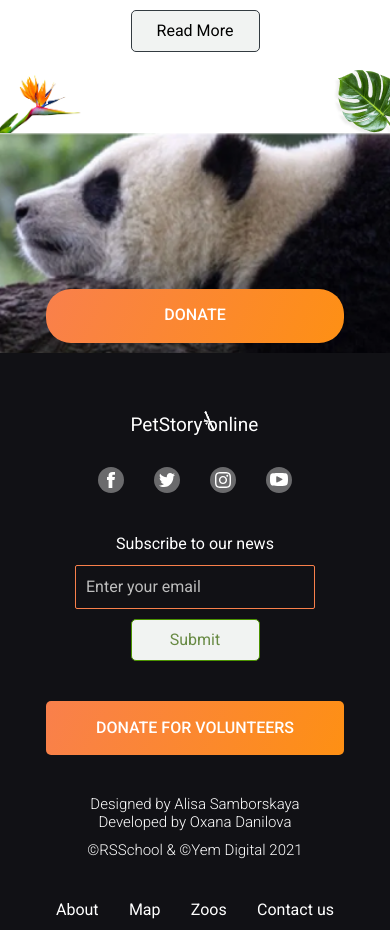
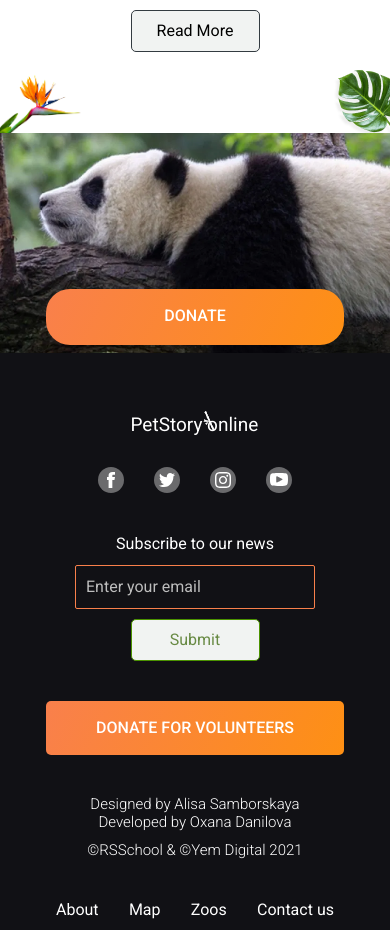
Before and after one commit to OxanaDanilova/online-zoo-ts, a React (Create React App) app: page /panda in a window 390 px wide. Shown: the part 1500-2430 px from the top of the page. Built offline with nearby package versions, Linux system fonts and the light colour scheme.

Commit message:
feat: create DonateSection component

```diff
--- /dev/null
+++ b/src/components/DonateSection/DonateSection.scss
@@ -0,0 +1,63 @@
+.section-donate {
+  height: 390px;
+  width: 100%;
+  display: grid;
+  justify-content: center;
+  grid-area: donate;
+  position: relative;
+  img {
+    object-fit: cover;
+    object-position: center;
+    width: 100%;
+    height: 100%;
+    position: absolute;
+    top: 0;
+    left: 0;
+  }
+}
+
+.donate-btn {
+  margin-top: 276px;
+  width: 298px;
+  height: 3.5rem;
+  display: grid;
+  background: linear-gradient(113.96deg, #f9804b 1.49%, #fe9013 101.44%);
+  border-radius: 1.5rem;
+  font-family: 'Roboto';
+  font-style: normal;
+  font-weight: 500;
+  font-size: 1rem;
+  line-height: 140%;
+  text-align: center;
+  text-transform: uppercase;
+  color: #ffffff;
+  text-decoration: none;
+  align-items: center;
+  z-index: 2;
+}
+
+@media only screen and (max-width: 980px) {
+  .section-donate {
+    height: 293px;
+  }
+
+  .donate-btn {
+    margin-top: 199px;
+  }
+}
+
+@media only screen and (max-width: 625px) {
+  .section-donate {
+    height: 220px;
+  }
+
+  .donate-btn {
+    margin-top: 156px;
+  }
+}
+
+@media only screen and (max-width: 550px) {
+  .section-donate > img {
+    object-position: -9rem;
+  }
+}
--- /dev/null
+++ b/src/components/DonateSection/DonateSection.tsx
@@ -0,0 +1,20 @@
+import React from 'react';
+
+import './DonateSection.scss';
+
+export default function DonateSection({
+  donateImage,
+  donateImageText,
+}: {
+  donateImage: string;
+  donateImageText: string;
+}) {
+  return (
+    <section className="section-donate">
+      <img src={donateImage} alt={donateImageText} />
+      <a href="../../donate/donate.html" className="donate-btn">
+        Donate
+      </a>
+    </section>
+  );
+}
--- /dev/null
+++ b/src/components/Strelitzia/Strelitzia.scss
@@ -0,0 +1,45 @@
+.strelitzia-zoos {
+  position: absolute;
+  background-image: url(../../../public/assets/images/strelitzia-zoos.png);
+  background-size: cover;
+  background-position: center;
+  background-repeat: no-repeat;
+  height: 229px;
+  width: 306px;
+  left: 0;
+  bottom: 0;
+  z-index: 0;
+}
+
+@media only screen and (max-width: 1580px) {
+  .strelitzia-zoos {
+    background-image: url(../../../public/assets/images/strelitzia-zoo-1000.png);
+    height: 139px;
+    width: 187px;
+    left: 0;
+    bottom: 0;
+    z-index: 0;
+  }
+}
+
+@media only screen and (max-width: 980px) {
+  .strelitzia-zoos {
+    background-image: url(../../../public/assets/images/strelitzia-zoo-1000.png);
+    height: 107px;
+    width: 144px;
+    left: 0;
+    bottom: 0;
+    z-index: 0;
+  }
+}
+
+@media only screen and (max-width: 625px) {
+  .strelitzia-zoos {
+    background-image: url(../../../public/assets/images/strelitzia-zoo-1000.png);
+    height: 63px;
+    width: 85px;
+    left: 0;
+    bottom: 0;
+    z-index: 0;
+  }
+}
--- /dev/null
+++ b/src/components/Strelitzia/Strelitzia.tsx
@@ -0,0 +1,7 @@
+import React from 'react';
+
+import './Strelitzia.scss';
+
+export default function Strelitzia() {
+  return <div className="strelitzia-zoos"></div>;
+}
--- a/src/pages/Gorilla/Gorilla.scss
+++ b/src/pages/Gorilla/Gorilla.scss
@@ -127,19 +127,6 @@
   cursor: pointer;
 }
 
-.strelitzia-zoos {
-  position: absolute;
-  background-image: url(../../../public/assets/images/strelitzia-zoos.png);
-  background-size: cover;
-  background-position: center;
-  background-repeat: no-repeat;
-  height: 229px;
-  width: 306px;
-  left: 0;
-  bottom: 0;
-  z-index: 0;
-}
-
 .leav-foto-zoos {
   position: absolute;
   background-image: url(../../../public/assets/images/leave_foto-zoos.png);
@@ -149,35 +136,6 @@
   height: 200px;
   right: 0;
   bottom: 0;
-}
-
-.section-donate {
-  height: 390px;
-  background-image: url(../../../public/assets/images/gorilla-zoos-bg.png);
-  background-size: cover;
-  background-repeat: no-repeat;
-  display: grid;
-  justify-content: center;
-  grid-area: donate;
-}
-
-.donate-btn {
-  margin-top: 276px;
-  width: 298px;
-  height: 54px;
-  display: grid;
-  background: linear-gradient(113.96deg, #f9804b 1.49%, #fe9013 101.44%);
-  border-radius: 25px;
-  font-family: 'Roboto';
-  font-style: normal;
-  font-weight: 500;
-  font-size: 16px;
-  line-height: 140%;
-  text-align: center;
-  text-transform: uppercase;
-  color: #ffffff;
-  text-decoration: none;
-  align-items: center;
 }
 
 @media only screen and (max-width: 1580px) {
@@ -220,19 +178,6 @@
     margin-top: 30px;
   }
 
-  .strelitzia-zoos {
-    position: absolute;
-    background-image: url(../../../public/assets/images/strelitzia-zoo-1000.png);
-    background-size: cover;
-    background-position: center;
-    background-repeat: no-repeat;
-    height: 139px;
-    width: 187px;
-    left: 0;
-    bottom: 0;
-    z-index: 0;
-  }
-
   .leav-foto-zoos {
     position: absolute;
     background-image: url(../../../public/assets/images/leave_foto-zoo-1000.png);
@@ -242,16 +187,6 @@
     height: 171px;
     right: 0;
     bottom: 0;
-  }
-
-  .section-donate {
-    height: 390px;
-    background-image: url(../../../public/assets/images/gorilla-zoos-bg.png);
-    background-size: cover;
-    background-repeat: no-repeat;
-    display: grid;
-    justify-content: center;
-    grid-area: donate;
   }
 }
 
@@ -312,19 +247,6 @@
     align-items: unset;
   }
 
-  .strelitzia-zoos {
-    position: absolute;
-    background-image: url(../../../public/assets/images/strelitzia-zoo-1000.png);
-    background-size: cover;
-    background-position: center;
-    background-repeat: no-repeat;
-    height: 107px;
-    width: 144px;
-    left: 0;
-    bottom: 0;
-    z-index: 0;
-  }
-
   .leav-foto-zoos {
     position: absolute;
     background-image: url(../../../public/assets/images/leave_foto-zoo-640.png);
@@ -335,42 +257,7 @@
     right: 0;
     bottom: 0;
   }
-
-  .section-donate {
-    height: 293px;
-    background-image: url(../../../public/assets/images/gorilla-zoos-bg.png);
-    background-size: cover;
-    background-repeat: no-repeat;
-    display: grid;
-    justify-content: center;
-    grid-area: donate;
-  }
-
-  .donate-btn {
-    margin-top: 199px;
-    width: 298px;
-    height: 54px;
-    display: grid;
-    background: linear-gradient(113.96deg, #f9804b 1.49%, #fe9013 101.44%);
-    border-radius: 25px;
-    font-family: 'Roboto';
-    font-style: normal;
-    font-weight: 500;
-    font-size: 16px;
-    line-height: 140%;
-    text-align: center;
-    text-transform: uppercase;
-    color: #ffffff;
-    text-decoration: none;
-    align-items: center;
-  }
 }
-
-/* @media only screen and (max-width: 640px) {
-  .main-wrapper {
-    align-items: flex-start;
-  }
-} */
 
 @media only screen and (max-width: 625px) {
   .main-component {
@@ -423,19 +310,6 @@
     overflow: hidden;
   }
 
-  .strelitzia-zoos {
-    position: absolute;
-    background-image: url(../../../public/assets/images/strelitzia-zoo-1000.png);
-    background-size: cover;
-    background-position: center;
-    background-repeat: no-repeat;
-    height: 63px;
-    width: 85px;
-    left: 0;
-    bottom: 0;
-    z-index: 0;
-  }
-
   .leav-foto-zoos {
     position: absolute;
     background-image: url(../../../public/assets/images/leave_foto-zoo-320.png);
@@ -446,35 +320,4 @@
     right: 0;
     bottom: 0;
   }
-
-  .section-donate {
-    height: 220px;
-    /* width: 320px; */
-    width: 100vw;
-    background-image: url(../../../public/assets/images/donet-zoo-bg-320.png);
-    background-size: cover;
-    background-repeat: no-repeat;
-    display: grid;
-    justify-content: center;
-    grid-area: donate;
-  }
-
-  .donate-btn {
-    margin-top: 156px;
-    width: 298px;
-    height: 54px;
-    display: grid;
-    background: linear-gradient(113.96deg, #f9804b 1.49%, #fe9013 101.44%);
-    border-radius: 25px;
-    font-family: 'Roboto';
-    font-style: normal;
-    font-weight: 500;
-    font-size: 16px;
-    line-height: 140%;
-    text-align: center;
-    text-transform: uppercase;
-    color: #ffffff;
-    text-decoration: none;
-    align-items: center;
-  }
 }
--- a/src/pages/Gorilla/Gorilla.tsx
+++ b/src/pages/Gorilla/Gorilla.tsx
@@ -5,6 +5,8 @@ import VideoSection from '../../components/VideoSection/VideoSection';
 import InformationFirstSection from '../../components/InformationFirstSection/InformationFirstSection';
 
 import './Gorilla.scss';
+import DonateSection from '../../components/DonateSection/DonateSection';
+import Strelitzia from '../../components/Strelitzia/Strelitzia';
 
 export default function Gorilla() {
   const animalShortInfo = (
@@ -222,15 +224,11 @@ export default function Gorilla() {
           </div>
         </div>
 
-        <div className="strelitzia-zoos"></div>
+        <Strelitzia />
         <div className="leav-foto-zoos"></div>
       </section>
 
-      <section className="section-donate">
-        <a href="../../donate/donate.html" className="donate-btn">
-          Donate
-        </a>
-      </section>
+      <DonateSection donateImage={'/assets/images/gorilla-zoos-bg.png'} donateImageText="Gorilla" />
     </section>
   );
 }
--- a/src/pages/Panda/Panda.scss
+++ b/src/pages/Panda/Panda.scss
@@ -127,19 +127,6 @@
   cursor: pointer;
 }
 
-.strelitzia-zoos {
-  position: absolute;
-  background-image: url(../../../public/assets/images/strelitzia-zoos.png);
-  background-size: cover;
-  background-position: center;
-  background-repeat: no-repeat;
-  height: 229px;
-  width: 306px;
-  left: 0;
-  bottom: 0;
-  z-index: 0;
-}
-
 .leav-foto-zoos {
   position: absolute;
   background-image: url(../../../public/assets/images/leave_foto-zoos.png);
@@ -149,35 +136,6 @@
   height: 200px;
   right: 0;
   bottom: 0;
-}
-
-.section-donate {
-  height: 390px;
-  background-image: url(../../../public/assets/images/panda_bg-zoos.png);
-  background-size: cover;
-  background-repeat: no-repeat;
-  display: grid;
-  justify-content: center;
-  grid-area: donate;
-}
-
-.donate-btn {
-  margin-top: 276px;
-  width: 298px;
-  height: 54px;
-  display: grid;
-  background: linear-gradient(113.96deg, #f9804b 1.49%, #fe9013 101.44%);
-  border-radius: 25px;
-  font-family: 'Roboto';
-  font-style: normal;
-  font-weight: 500;
-  font-size: 16px;
-  line-height: 140%;
-  text-align: center;
-  text-transform: uppercase;
-  color: #ffffff;
-  text-decoration: none;
-  align-items: center;
 }
 
 @media only screen and (max-width: 1580px) {
@@ -220,19 +178,6 @@
     margin-top: 30px;
   }
 
-  .strelitzia-zoos {
-    position: absolute;
-    background-image: url(../../../public/assets/images/strelitzia-zoo-1000.png);
-    background-size: cover;
-    background-position: center;
-    background-repeat: no-repeat;
-    height: 139px;
-    width: 187px;
-    left: 0;
-    bottom: 0;
-    z-index: 0;
-  }
-
   .leav-foto-zoos {
     position: absolute;
     background-image: url(../../../public/assets/images/leave_foto-zoo-1000.png);
@@ -242,16 +187,6 @@
     height: 171px;
     right: 0;
     bottom: 0;
-  }
-
-  .section-donate {
-    height: 390px;
-    background-image: url(../../../public/assets/images/panda_bg-zoos.png);
-    background-size: cover;
-    background-repeat: no-repeat;
-    display: grid;
-    justify-content: center;
-    grid-area: donate;
   }
 }
 
@@ -311,19 +246,6 @@
     align-items: unset;
   }
 
-  .strelitzia-zoos {
-    position: absolute;
-    background-image: url(../../../public/assets/images/strelitzia-zoo-1000.png);
-    background-size: cover;
-    background-position: center;
-    background-repeat: no-repeat;
-    height: 107px;
-    width: 144px;
-    left: 0;
-    bottom: 0;
-    z-index: 0;
-  }
-
   .leav-foto-zoos {
     position: absolute;
     background-image: url(../../../public/assets/images/leave_foto-zoo-640.png);
@@ -333,35 +255,6 @@
     height: 106px;
     right: 0;
     bottom: 0;
-  }
-
-  .section-donate {
-    height: 293px;
-    background-image: url(../../../public/assets/images/panda_bg-zoos.png);
-    background-size: cover;
-    background-repeat: no-repeat;
-    display: grid;
-    justify-content: center;
-    grid-area: donate;
-  }
-
-  .donate-btn {
-    margin-top: 199px;
-    width: 298px;
-    height: 54px;
-    display: grid;
-    background: linear-gradient(113.96deg, #f9804b 1.49%, #fe9013 101.44%);
-    border-radius: 25px;
-    font-family: 'Roboto';
-    font-style: normal;
-    font-weight: 500;
-    font-size: 16px;
-    line-height: 140%;
-    text-align: center;
-    text-transform: uppercase;
-    color: #ffffff;
-    text-decoration: none;
-    align-items: center;
   }
 }
 
@@ -422,19 +315,6 @@
     overflow: hidden;
   }
 
-  .strelitzia-zoos {
-    position: absolute;
-    background-image: url(../../../public/assets/images/strelitzia-zoo-1000.png);
-    background-size: cover;
-    background-position: center;
-    background-repeat: no-repeat;
-    height: 63px;
-    width: 85px;
-    left: 0;
-    bottom: 0;
-    z-index: 0;
-  }
-
   .leav-foto-zoos {
     position: absolute;
     background-image: url(../../../public/assets/images/leave_foto-zoo-320.png);
@@ -445,35 +325,4 @@
     right: 0;
     bottom: 0;
   }
-
-  .section-donate {
-    height: 220px;
-    /* width: 320px; */
-    width: 100vw;
-    background-image: url(../../../public/assets/images/donet-zoo-bg-320.png);
-    background-size: cover;
-    background-repeat: no-repeat;
-    display: grid;
-    justify-content: center;
-    grid-area: donate;
-  }
-
-  .donate-btn {
-    margin-top: 156px;
-    width: 298px;
-    height: 54px;
-    display: grid;
-    background: linear-gradient(113.96deg, #f9804b 1.49%, #fe9013 101.44%);
-    border-radius: 25px;
-    font-family: 'Roboto';
-    font-style: normal;
-    font-weight: 500;
-    font-size: 16px;
-    line-height: 140%;
-    text-align: center;
-    text-transform: uppercase;
-    color: #ffffff;
-    text-decoration: none;
-    align-items: center;
-  }
 }
--- a/src/pages/Panda/Panda.tsx
+++ b/src/pages/Panda/Panda.tsx
@@ -5,6 +5,8 @@ import VideoSection from '../../components/VideoSection/VideoSection';
 import InformationFirstSection from '../../components/InformationFirstSection/InformationFirstSection';
 
 import './Panda.scss';
+import DonateSection from '../../components/DonateSection/DonateSection';
+import Strelitzia from '../../components/Strelitzia/Strelitzia';
 
 export default function Panda() {
   const animalShortInfo = (
@@ -128,15 +130,11 @@ export default function Panda() {
           </div>
         </div>
 
-        <div className="strelitzia-zoos"></div>
+        <Strelitzia />
         <div className="leav-foto-zoos"></div>
       </section>
 
-      <section className="section-donate">
-        <a href="../../donate/donate.html" className="donate-btn">
-          Donate
-        </a>
-      </section>
+      <DonateSection donateImage={'/assets/images/panda_bg-zoos.png'} donateImageText="Panda" />
     </section>
   );
 }
```
